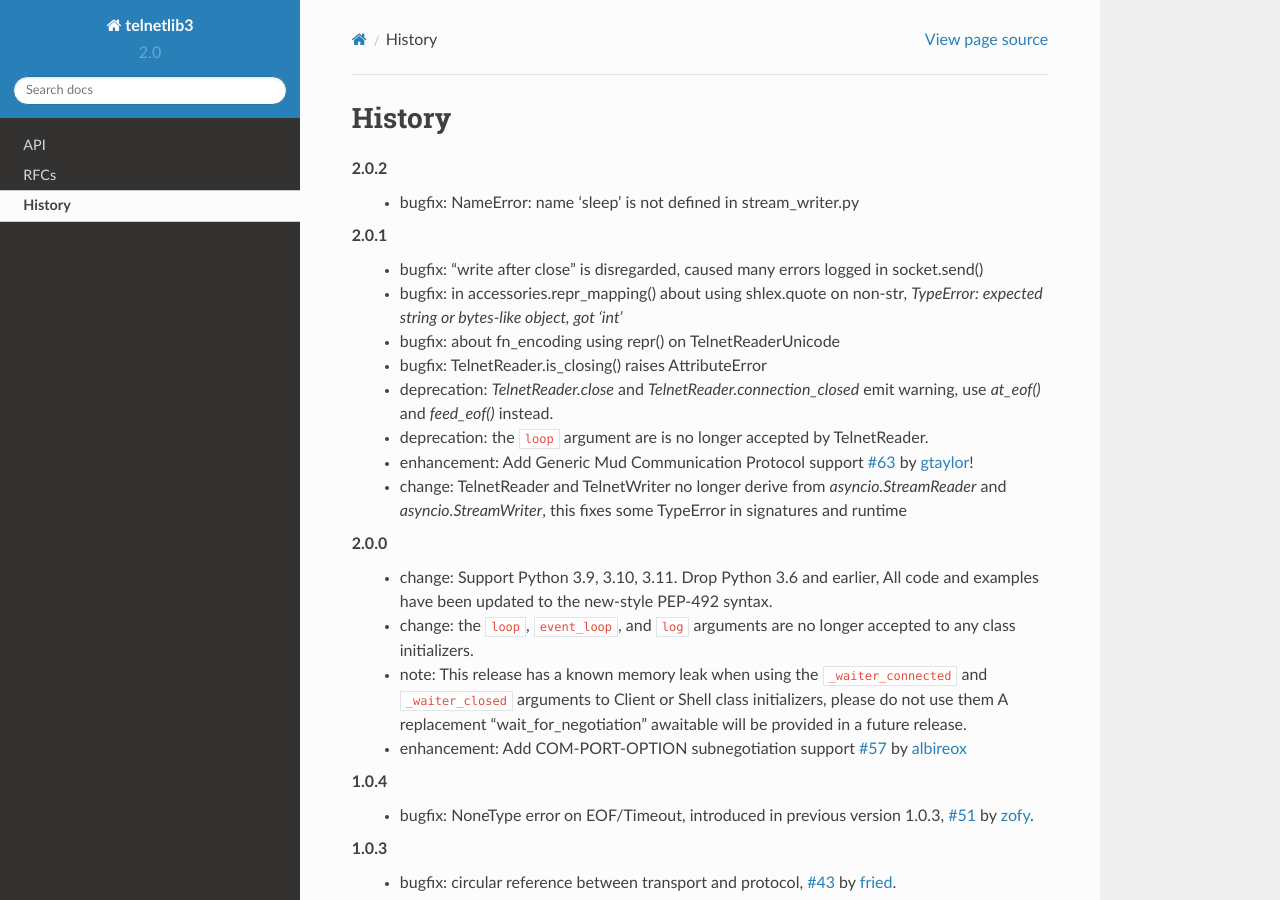
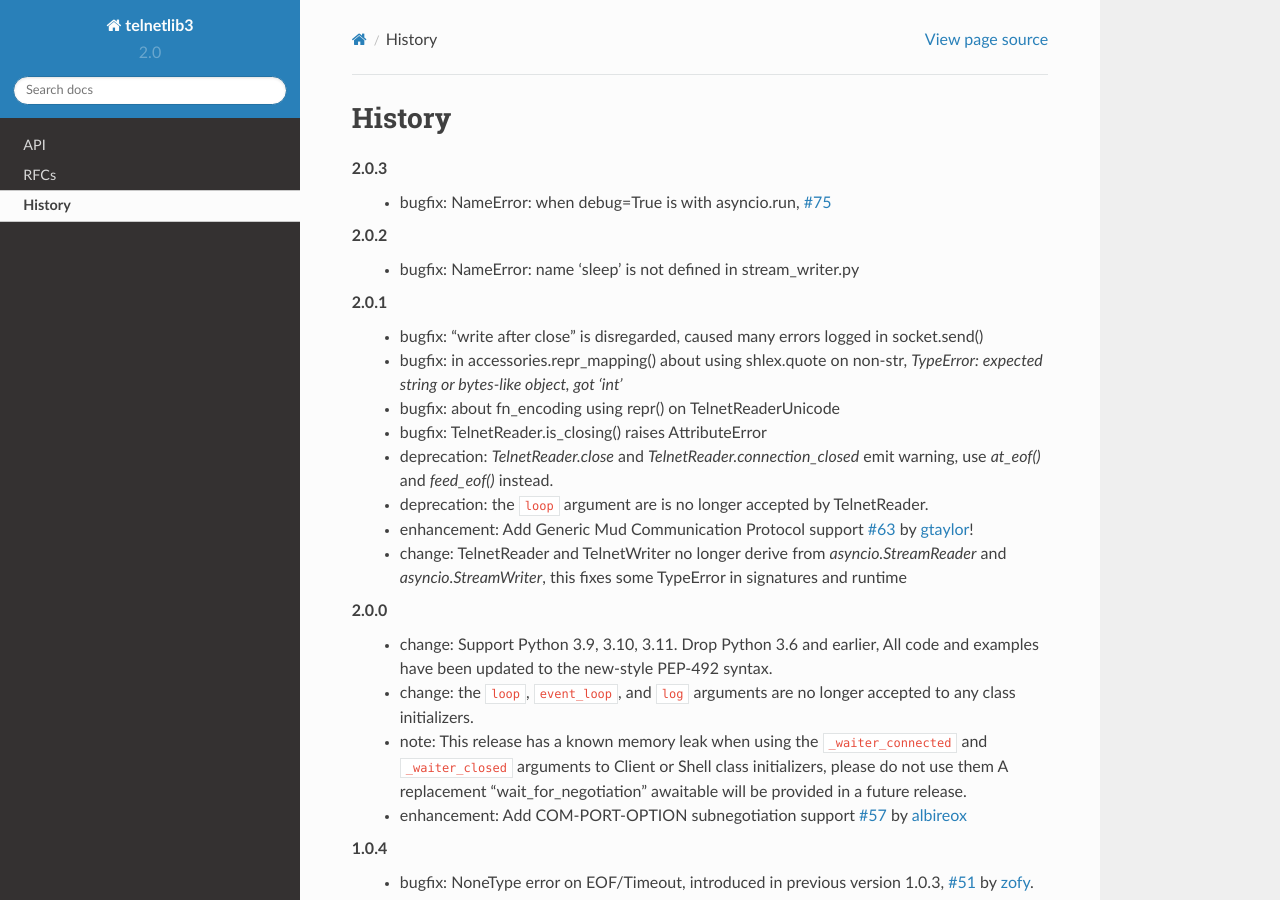
Before and after one commit to jquast/telnetlib3, a Sphinx documentation site: the page built from docs/history.rst, in a window 1280 px wide and 900 px high. Built offline with Sphinx 7.4.7 and the Read the Docs theme 2.0.0, drawn with Linux system fonts in a browser that asks for light colours.

Commit message:
prepare 2.0.3 release

```diff
--- a/docs/conf.py
+++ b/docs/conf.py
@@ -65,7 +65,7 @@
 version = "2.0"
 
 # The full version, including alpha/beta/rc tags.
-release = "2.0.2"
+release = "2.0.3"
 
 # The language for content auto-generated by Sphinx. Refer to documentation
 # for a list of supported languages.
--- a/docs/history.rst
+++ b/docs/history.rst
@@ -1,5 +1,8 @@
 History
 =======
+2.0.3
+ * bugfix: NameError: when debug=True is with asyncio.run, :ghissue:`75`
+
 2.0.2
  * bugfix: NameError: name 'sleep' is not defined in stream_writer.py
 
--- a/setup.py
+++ b/setup.py
@@ -15,7 +15,7 @@
 setup(
     name="telnetlib3",
     # keep in sync w/docs/conf.py manually for now, please!
-    version="2.0.2",
+    version="2.0.3",
     url="http://telnetlib3.rtfd.org/",
     license="ISC",
     author="Jeff Quast",
```
